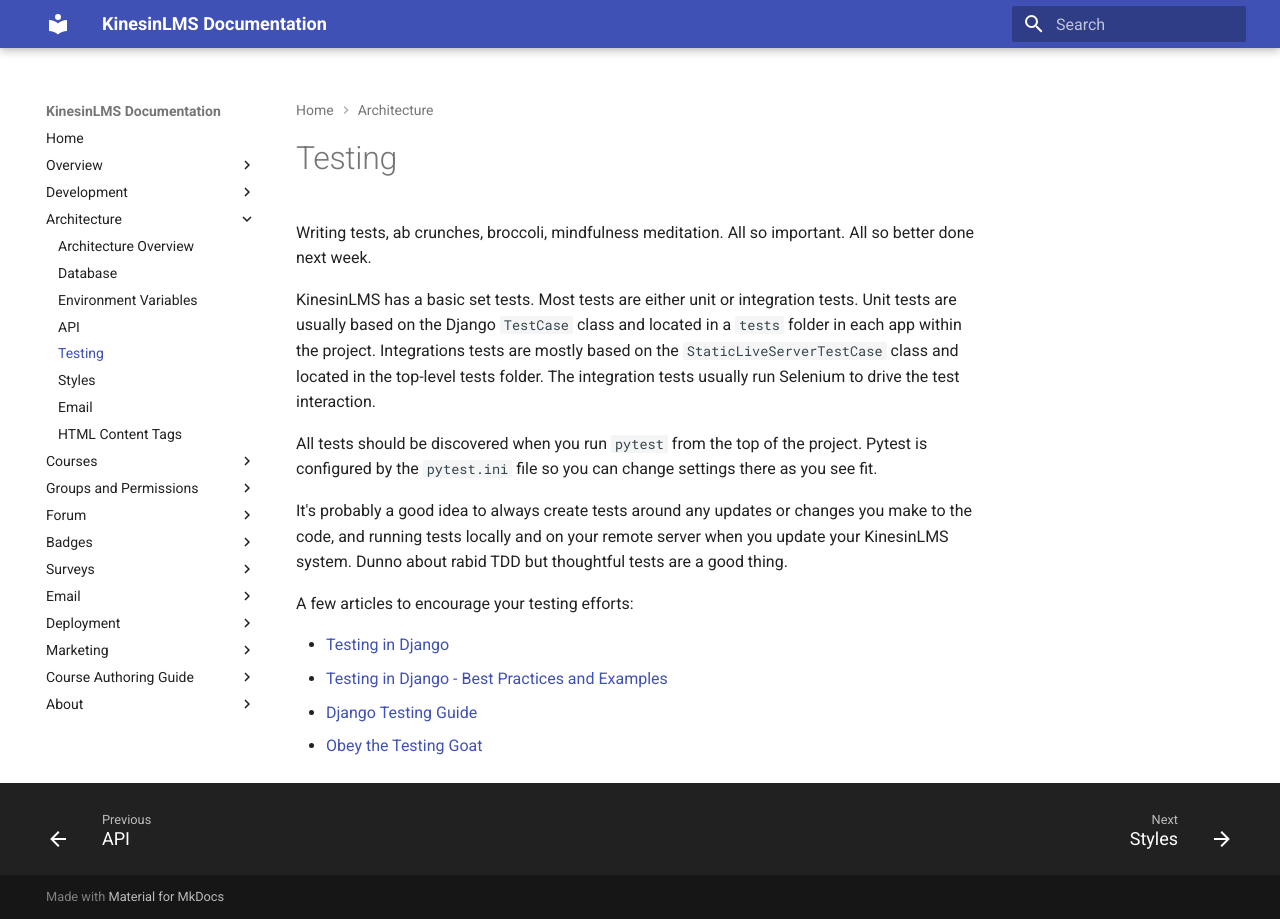
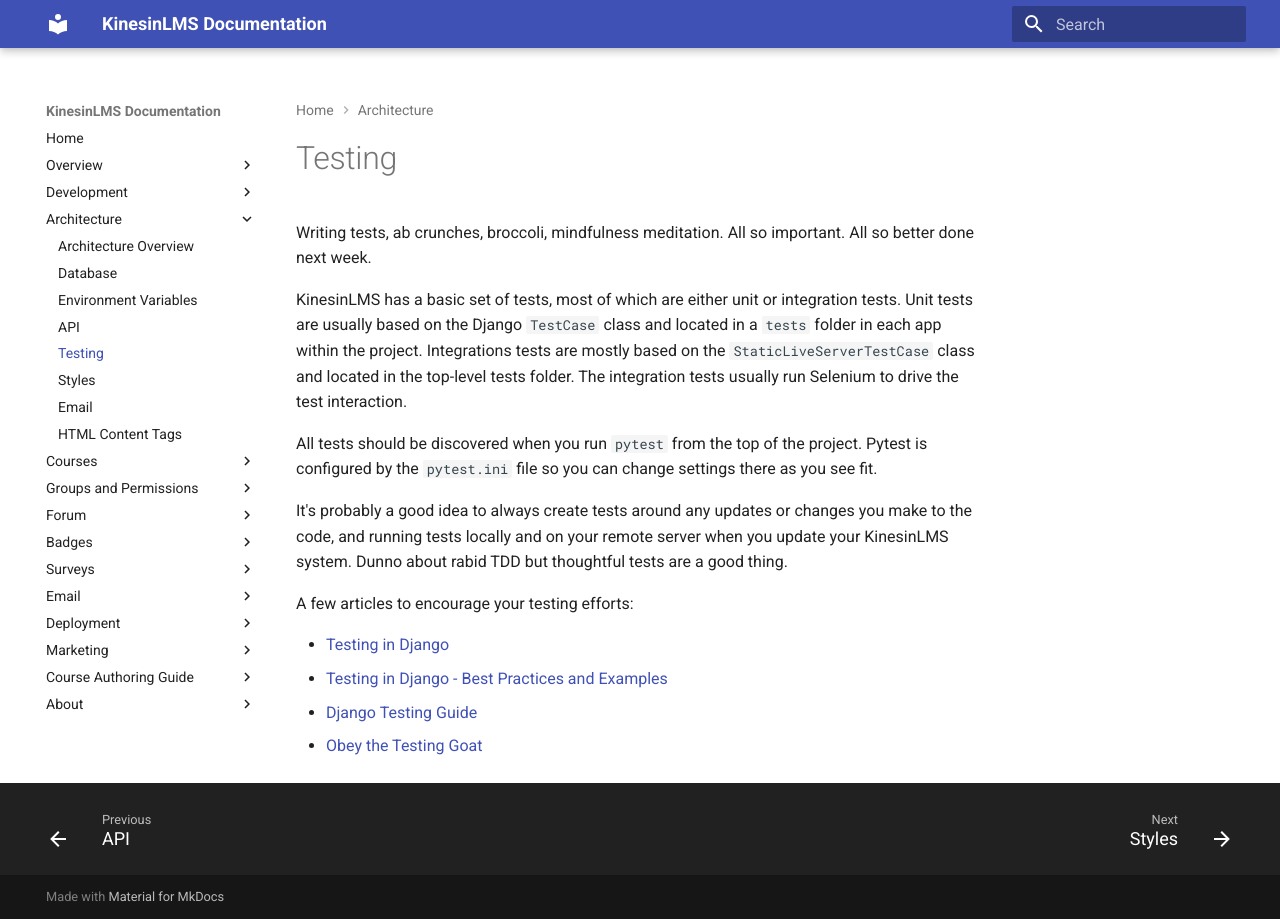
Before and after one commit to ScienceCommunicationLab/KinesinLMS, an MkDocs documentation site: the page built from docs/architecture/testing.md, in a window 1280 px wide. Built offline with MkDocs 1.6.1 and Material for MkDocs 9.7.7, drawn with Linux system fonts in a browser that asks for light colours.

Commit message:
update docs

```diff
--- a/docs/architecture/testing.md
+++ b/docs/architecture/testing.md
@@ -2,7 +2,7 @@
 
 Writing tests, ab crunches, broccoli, mindfulness meditation. All so important. All so better done next week.
 
-KinesinLMS has a basic set tests. Most tests are either unit or integration tests. Unit tests are usually based on the Django `TestCase` class and located in a `tests` folder in each app within the project. Integrations tests
+KinesinLMS has a basic set of tests, most of which are either unit or integration tests. Unit tests are usually based on the Django `TestCase` class and located in a `tests` folder in each app within the project. Integrations tests
 are mostly based on the `StaticLiveServerTestCase` class and located in the top-level tests folder. The integration tests usually run Selenium to drive the test interaction.
 
 All tests should be discovered when you run `pytest` from the top of the project. Pytest is configured by the `pytest.ini` file so you can change settings there as you see fit.
```
